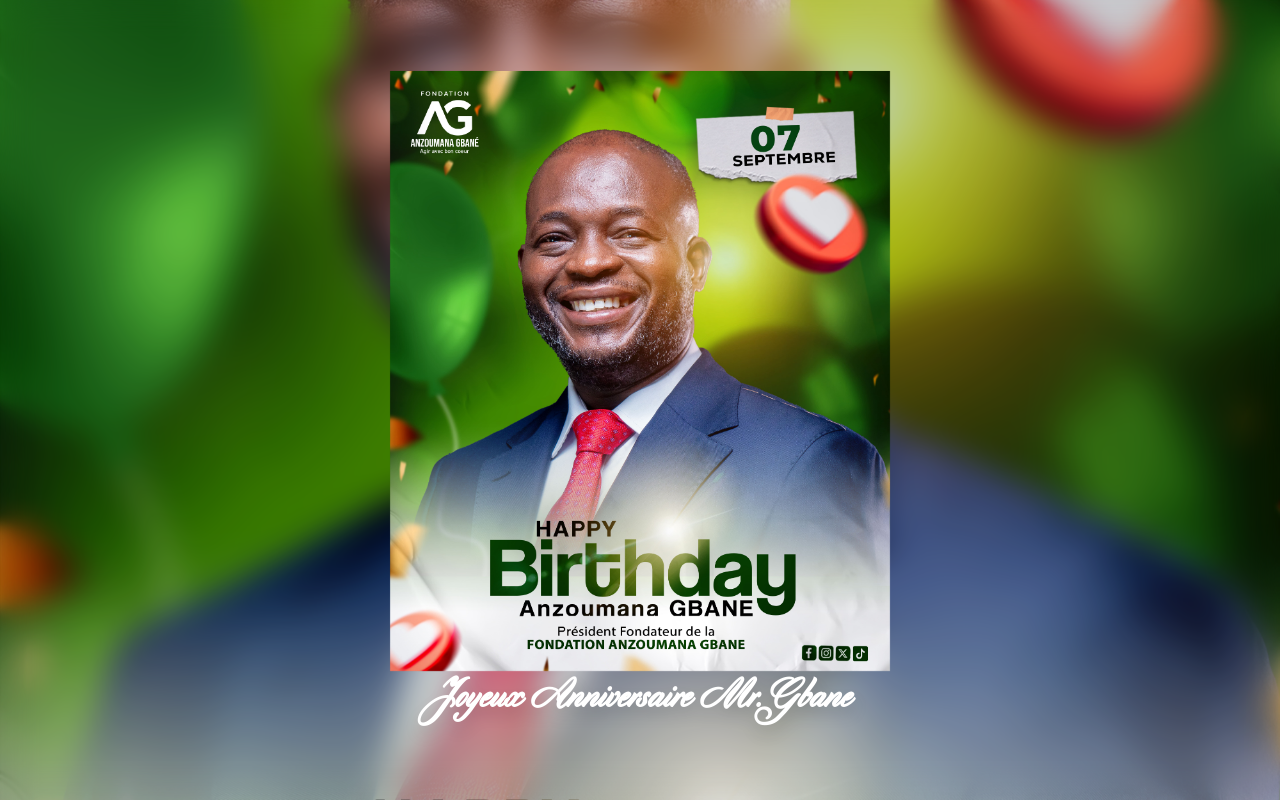
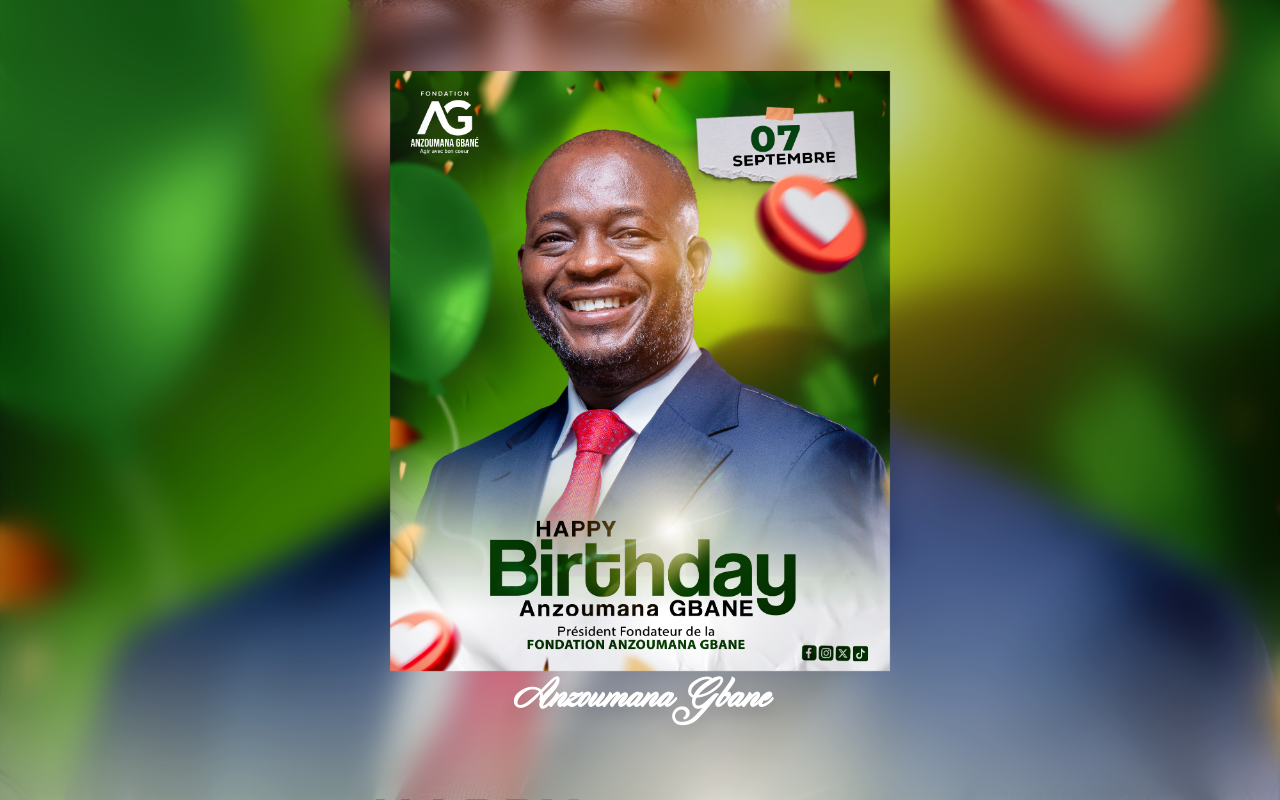
Before and after one commit to Beliskony/DeploiementVisuel, a React (Vite) app: page / in a window 1280 px wide. Built offline with nearby package versions, Linux system fonts and the light colour scheme.

Commit message:
finalisation2

```diff
--- a/index.html
+++ b/index.html
@@ -4,7 +4,7 @@
     <meta charset="UTF-8" />
     <link rel="icon" type="image/svg+xml" href="/vite.svg" />
     <meta name="viewport" content="width=device-width, initial-scale=1.0" />
-    <title>Joyeux anniversaire</title>
+    <title>Devine qui suis-je ?</title>
   </head>
   <body>
     <div id="root"></div>
--- a/src/App.tsx
+++ b/src/App.tsx
@@ -53,7 +53,7 @@ function App() {
       >
         {/* image principale : entrée + 'breath' looping */}
         <img
-          className={`h-[600px] w-[500px] object-fill transition-transform duration-700 ease-in-out
+          className={`h-[600px] w-[500px] max-sm:h-[500px] max-sm:w-[400px] object-fill transition-transform duration-700 ease-in-out
             ${afficherContent ? 'scale-100' : 'scale-95'} ${afficherContent ? 'breath' : ''}`}
           src={imageUrl}
           alt="Affiche anniversaire"
@@ -61,11 +61,11 @@ function App() {
 
         {/* titre : entrée décalée */}
         <h1
-          className={`text-white font-cy text-3xl md:text-3xl lg:text-5xl font-bold drop-shadow-xl text-center
+          className={`text-white font-cy max-sm:text-5xl md:text-3xl lg:text-5xl font-bold drop-shadow-xl text-center
             ${afficherContent ? 'animate-fade-in' : ''}`}
           style={{ transitionDelay: afficherContent ? '420ms' : '0ms' }}
         >
-          Joyeux Anniversaire Mr.Gbane
+          Anzoumana Gbane
         </h1>
       </div>
     </div>
```
